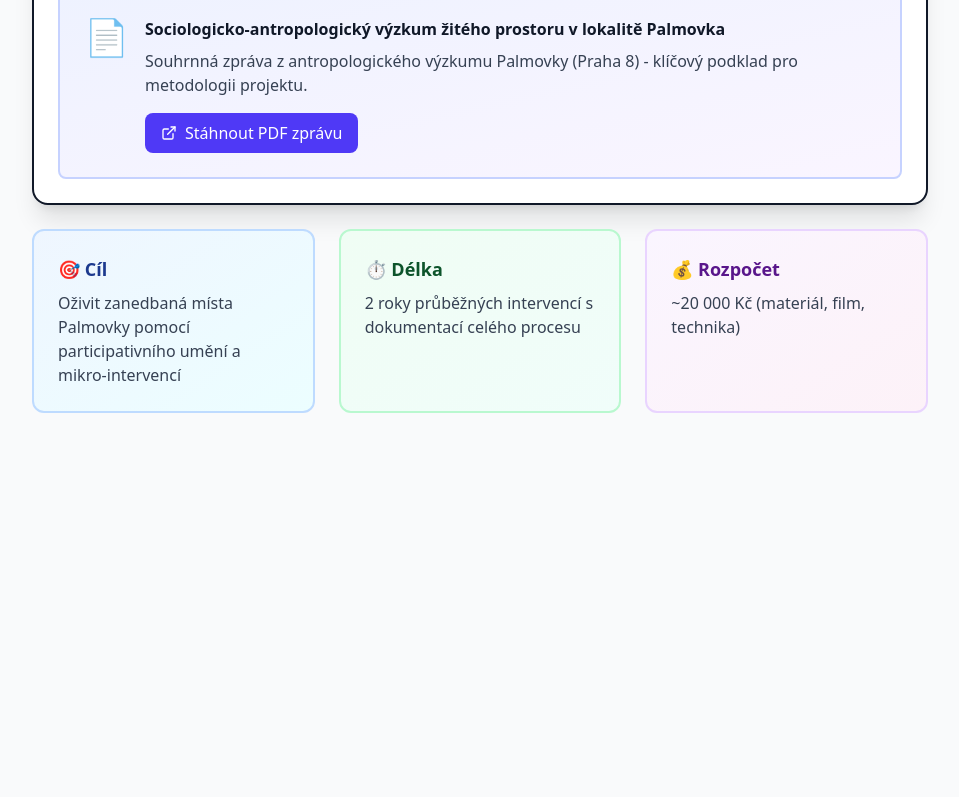
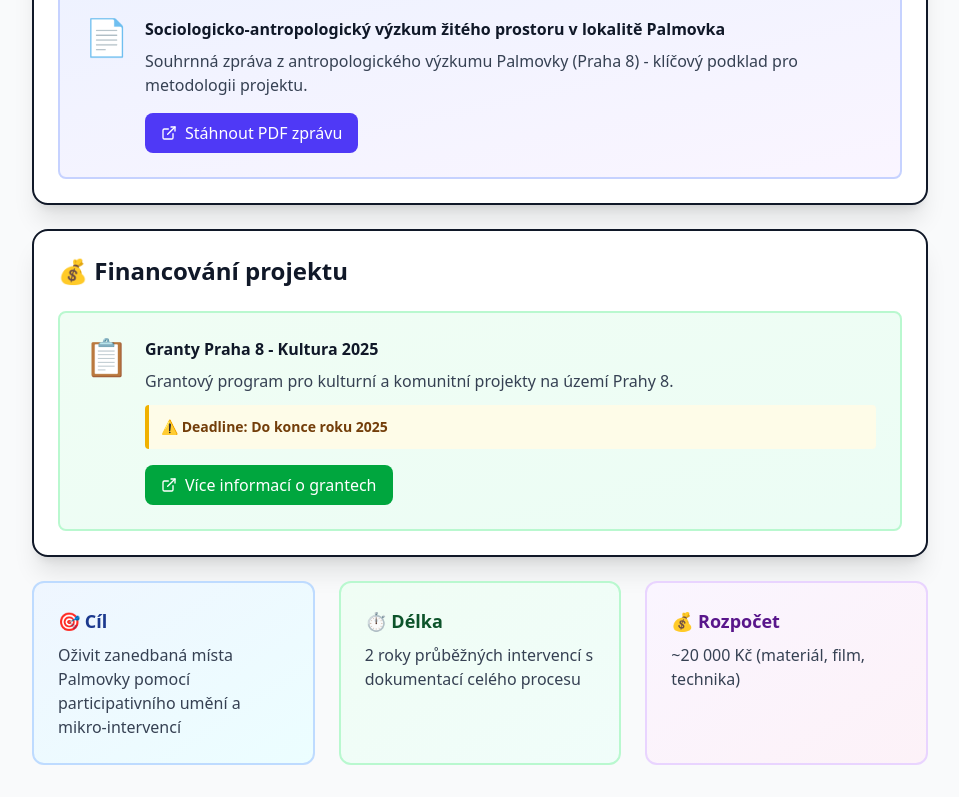
Before and after one commit to martintomekvfx/FAMU, a React (Vite) app in the folder semeter_one/famu-notes/: page /FAMU/project in a window 1280 px wide. Shown: the part 1490-2287 px from the top of the page, without its empty margins (320-1279 px from the left). Before the commit the page ends 1935 px from the top, so only its background shows below. Built offline with nearby package versions, Linux system fonts and the light colour scheme.

Commit message:
Add Praha 8 Culture grants to overview and timeline (deadline end of 2025)

```diff
--- a/semeter_one/famu-notes/src/pages/ProjectPage.jsx
+++ b/semeter_one/famu-notes/src/pages/ProjectPage.jsx
@@ -252,6 +252,34 @@ function OverviewPage() {
               >
                 <ExternalLink className="w-4 h-4" />
                 Stáhnout PDF zprávu
+              </a>
+            </div>
+          </div>
+        </div>
+      </div>
+
+      {/* Grants & Funding */}
+      <div className="bg-white rounded-2xl shadow-xl border-2 border-gray-900 p-6">
+        <h2 className="text-2xl font-bold text-gray-900 mb-6">💰 Financování projektu</h2>
+        <div className="bg-gradient-to-br from-green-50 to-emerald-50 rounded-lg p-6 border-2 border-green-200">
+          <div className="flex items-start gap-4">
+            <div className="text-4xl">📋</div>
+            <div className="flex-1">
+              <h3 className="font-bold text-gray-900 mb-2">Granty Praha 8 - Kultura 2025</h3>
+              <p className="text-gray-700 mb-3">
+                Grantový program pro kulturní a komunitní projekty na území Prahy 8.
+              </p>
+              <div className="mb-4 p-3 bg-yellow-50 border-l-4 border-yellow-500 rounded">
+                <p className="text-sm font-bold text-yellow-900">⚠️ Deadline: Do konce roku 2025</p>
+              </div>
+              <a
+                href="https://www.praha8.cz/Granty-Kultura-2025"
+                target="_blank"
+                rel="noopener noreferrer"
+                className="inline-flex items-center gap-2 px-4 py-2 bg-green-600 text-white rounded-lg font-medium hover:bg-green-700 transition-colors"
+              >
+                <ExternalLink className="w-4 h-4" />
+                Více informací o grantech
               </a>
             </div>
           </div>
@@ -1330,6 +1358,7 @@ function TimelinePage() {
       title: 'Příprava a výroba',
       color: 'from-blue-500 to-cyan-500',
       tasks: [
+        '💰 Žádost o grant Praha 8 - Kultura 2025 (deadline do konce roku)',
         '🗳️ Hlasovací popelníky - design, výroba, jarní klauzurní práce',
         '🍌 Betonové banány - návrh, výroba formy, odlévání',
         '📋 Mapping lokality a výběr míst',
```
